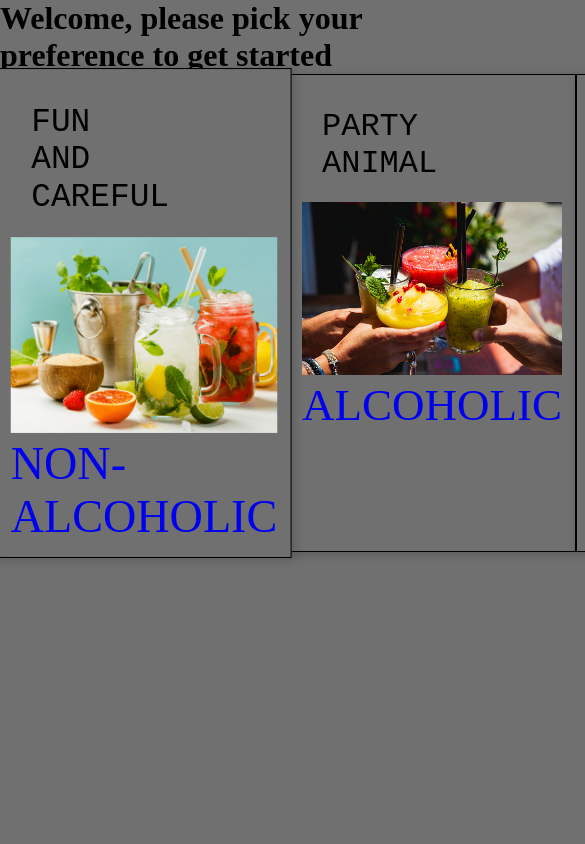
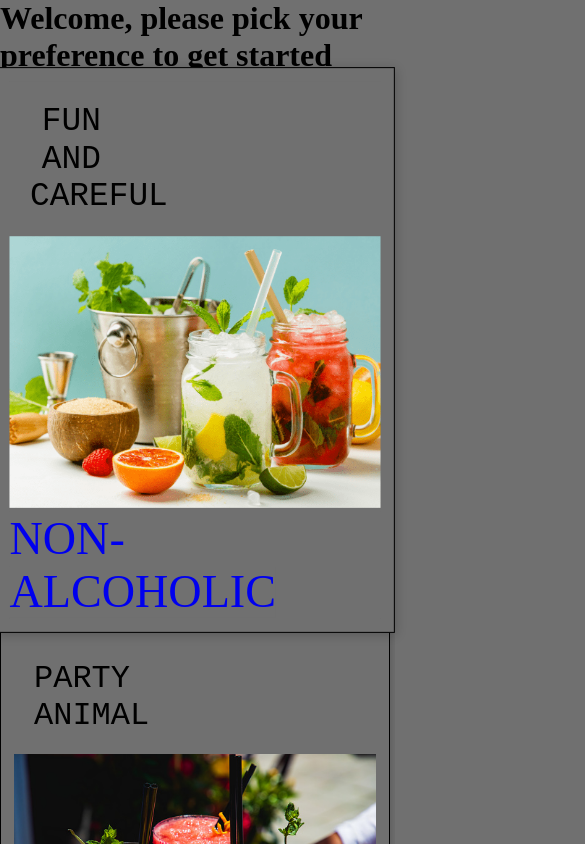
Before and after one commit to RomelLopez/Cocktail-Helper, a React (Create React App) app: page / in a window 390 px wide. Shown: the top 844 px of the page, 585 px wide, since content can reach past the window. Built offline with nearby package versions, Linux system fonts and the light colour scheme.

Commit message:
worked with responsiveness of app

```diff
--- a/src/components/Homepage.css
+++ b/src/components/Homepage.css
@@ -72,8 +72,28 @@
 
 
 
+@media screen and (max-width: 1060px) {
+    .main {
+        align-items: none;
+        display: block;
+    }
+
+    .card {
+        width: 100%;
+    }
+
+    .card img {
+        width: 50%;
+    }
+
+}
+
 @media screen and (max-width: 768px) {
     .card {
+        width: 100%;
+    }
+
+    .card img {
         width: 100%;
     }
 }
```
